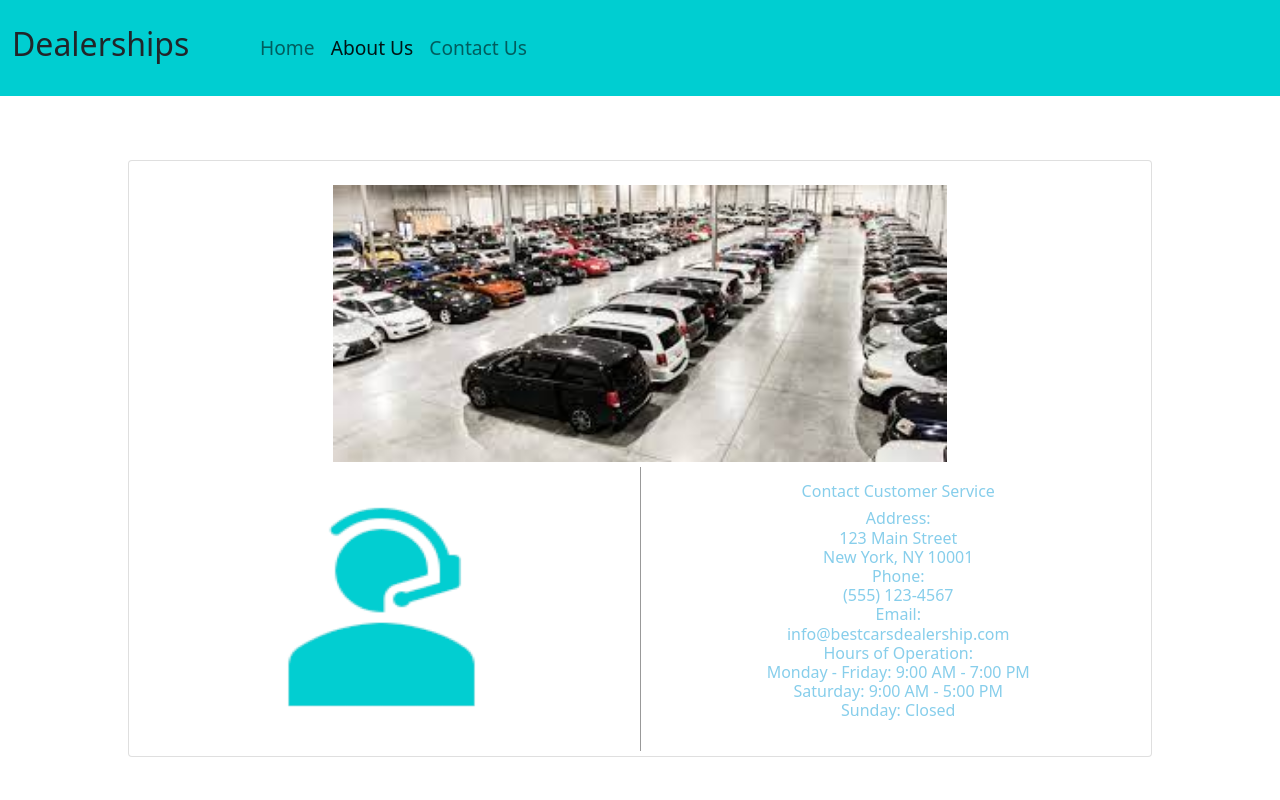
After one commit to ibm-developer-skills-network/xrwvm-fullstack_developer_capstone, a Django app: page /contact/ in a window 1280 px wide. The commit adds this page. Run offline with Django 3.2, Linux system fonts and the light colour scheme; some libraries are stand-ins or nearby versions.

Commit message:
Adding temporary static files in git

```diff
--- a/server/djangoproj/urls.py
+++ b/server/djangoproj/urls.py
@@ -23,4 +23,6 @@ urlpatterns = [
     path('admin/', admin.site.urls),
     path('djangoapp/', include('djangoapp.urls')),
     path('', TemplateView.as_view(template_name="Home.html")),
+    path('about/', TemplateView.as_view(template_name="About.html")),
+    path('contact/', TemplateView.as_view(template_name="Contact.html")),
 ] + static(settings.STATIC_URL, document_root=settings.STATIC_ROOT)
--- /dev/null
+++ b/server/frontend/static/Contact.html
@@ -0,0 +1,57 @@
+<html>
+<head>
+    <link rel="stylesheet" href="/static/style.css">
+    <link rel="stylesheet" href="/static/bootstrap.min.css">
+</head>
+<div>
+    <nav class="navbar navbar-expand-lg navbar-light" style="background-color:darkturquoise; height: 1in;">
+      <div class="container-fluid">
+        <h2 style="padding-right: 5%;">Dealerships</h2>
+        <button class="navbar-toggler" type="button" data-bs-toggle="collapse" data-bs-target="#navbarText" aria-controls="navbarText" aria-expanded="false" aria-label="Toggle navigation">
+          <span class="navbar-toggler-icon"></span>
+        </button>
+        <div class="collapse navbar-collapse" id="navbarText">
+          <ul class="navbar-nav me-auto mb-2 mb-lg-0">
+            <li class="nav-item">
+              <a class="nav-link" style="font-size: larger;" aria-current="page" href="/">Home</a>
+            </li>
+            <li class="nav-item">
+              <a class="nav-link active" style="font-size: larger;" href="/about">About Us</a>
+            </li>
+            <li class="nav-item">
+              <a class="nav-link" style="font-size: larger;" href="/contact">Contact Us</a>
+            </li>
+          </ul>
+        </div>
+      </div>
+    </nav>
+
+      <div class="card" style="width: 80%;margin: auto; margin-top:5%;">
+        <br>
+        <img src="/static/cars.jpeg" width=500px height=auto alt="Card image">
+        <div class="contact_content">
+            <div class="left-pane" style="width: 30%;">
+                <img src="/static/contactus.png" class="contact_image" width=500px height=250px alt="Card image">
+            </div>
+            <div class="vertical-line"></div>
+            <div class="right-pane" style="width: 30%; text-align: center; color:rgb(135, 206, 235);">
+                <h6>Contact Customer Service<h6>
+                <p>Address:<br>
+                123 Main Street<br>
+                New York, NY 10001<br>
+                Phone:<br>
+                (555) 123-4567<br>
+                Email:<br>
+                info@bestcarsdealership.com<br>
+                Hours of Operation:<br>
+                Monday - Friday: 9:00 AM - 7:00 PM<br>
+                Saturday: 9:00 AM - 5:00 PM<br>
+                Sunday: Closed</p>
+            </div>
+        </div>
+      </div>
+      </div>
+
+  </div>
+
+  </html>
--- a/server/frontend/static/style.css
+++ b/server/frontend/static/style.css
@@ -124,3 +124,23 @@ img{
     text-align:center;
     box-shadow: 2px 2px 3px #999;
 }
+
+.contact_content {
+    display: flex;
+}
+
+.left-pane, .right-pane {
+    flex: 1;
+    padding: 20px;
+}
+
+.vertical-line {
+    width: 1px;
+    background-color: #999;
+    margin: 5px;
+}
+
+.contact_image {
+    display: flex;
+    margin: auto;
+}
```
Also changed, not shown: server/djangoproj/settings.py (+8 -4 lines), server/frontend/static/About.html (+23 -17 lines), server/frontend/static/pic1.png (added), server/frontend/static/pic2.png (added), server/frontend/static/pic3.png (added).
